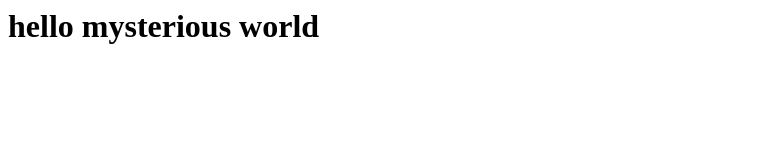
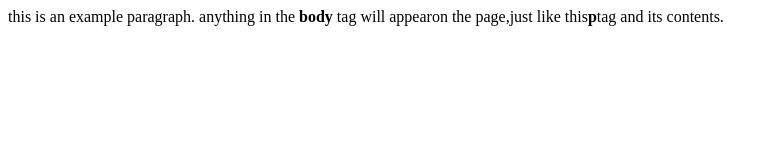
Before and after one commit to garrydj/akshay, a plain HTML site: page index.html in a window 1280 px wide. Shown: the whole page, without its empty margins (0-778 px from the left). Drawn offline with Linux system fonts and the light colour scheme.

Commit message:
Update index.html

```diff
--- a/index.html
+++ b/index.html
@@ -1,8 +1,8 @@
+<html>
 <head>
-<title>INDEX</title>
+<title>happy new year 2020</title>
 </head>
 <body>
-<h1>
-hello mysterious  world
-</h1>
-</body>
+  <p>this is an example paragraph. anything in the <strong>body</strong> tag will appearon the page,just like this<strong>p</strong>tag and its contents.</p>
+  </body>
+  </html>
```
